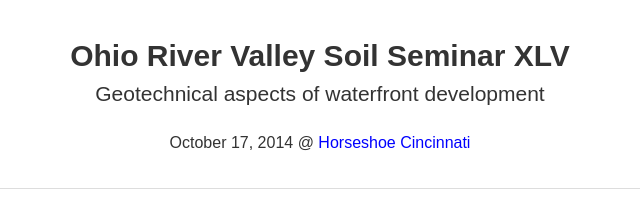
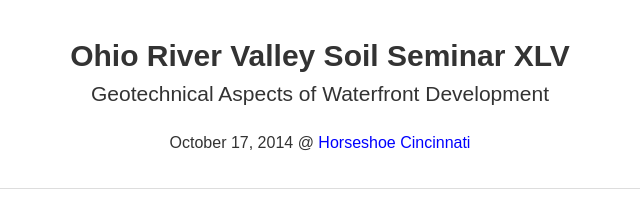
Before and after one commit to cincyasce/orvss-2014, a website: page index.html in a window 1280 px wide. Shown: the top 207 px of the page, 320-960 px from the left. Drawn offline with Linux system fonts and the light colour scheme.

Commit message:
fixing capitalization of subheader

```diff
--- a/index.html
+++ b/index.html
@@ -19,7 +19,7 @@
 
       <header class="page-header">
         <h1 itemprop="name">Ohio River Valley Soil Seminar XLV</h1>
-        <p>Geotechnical aspects of waterfront development</p>
+        <p>Geotechnical Aspects of Waterfront Development</p>
 
         <dl class="event-meta">
           <dt class="sr-only">Date</dt>
```
